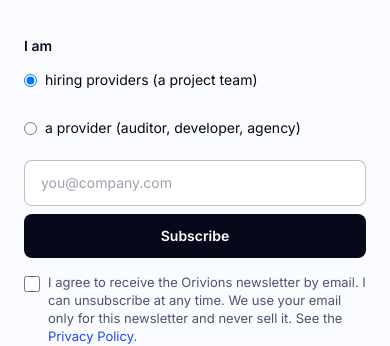
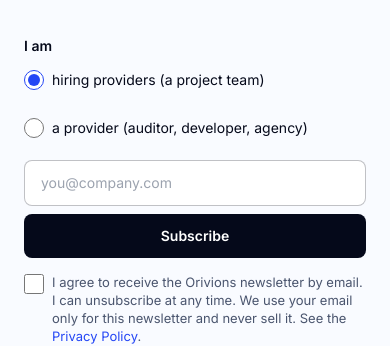
Before and after one commit to JakeMalarczyk/Orivions, a Next.js app in the folder orivions-app/: page /newsletter in a window 390 px wide. Shown: the part 392-738 px from the top of the page. Built offline with nearby package versions, Linux system fonts and the light colour scheme; no server answers.

Commit message:
Mobile polish: NewsletterForm.tsx
Updated radio and checkbox inputs to have a consistent size and accent color.

```diff
--- a/orivions-app/components/NewsletterForm.tsx
+++ b/orivions-app/components/NewsletterForm.tsx
@@ -60,11 +60,11 @@ export default function NewsletterForm() {
         <legend className="text-sm font-semibold">I am</legend>
         <div className="mt-2 flex flex-wrap gap-4 text-sm">
           <label className="flex items-center gap-2 py-1.5">
-            <input type="radio" name="role" checked={role === 'client'} onChange={() => setRole('client')} />
+            <input type="radio" name="role" checked={role === 'client'} onChange={() => setRole('client')} className="h-5 w-5 shrink-0 accent-blue-deep" />
             hiring providers (a project team)
           </label>
           <label className="flex items-center gap-2 py-1.5">
-            <input type="radio" name="role" checked={role === 'provider'} onChange={() => setRole('provider')} />
+            <input type="radio" name="role" checked={role === 'provider'} onChange={() => setRole('provider')} className="h-5 w-5 shrink-0 accent-blue-deep" />
             a provider (auditor, developer, agency)
           </label>
         </div>
@@ -88,7 +88,7 @@ export default function NewsletterForm() {
         </button>
       </div>
       <label className="flex items-start gap-2 text-[13px] leading-snug text-gray">
-        <input type="checkbox" checked={consent} onChange={(e) => setConsent(e.target.checked)} className="mt-0.5 h-4 w-4 shrink-0" />
+        <input type="checkbox" checked={consent} onChange={(e) => setConsent(e.target.checked)} className="h-5 w-5 shrink-0 accent-blue-deep" />
         <span>
           I agree to receive the Orivions newsletter by email. I can unsubscribe at any time. We use your email only
           for this newsletter and never sell it. See the{' '}
```
